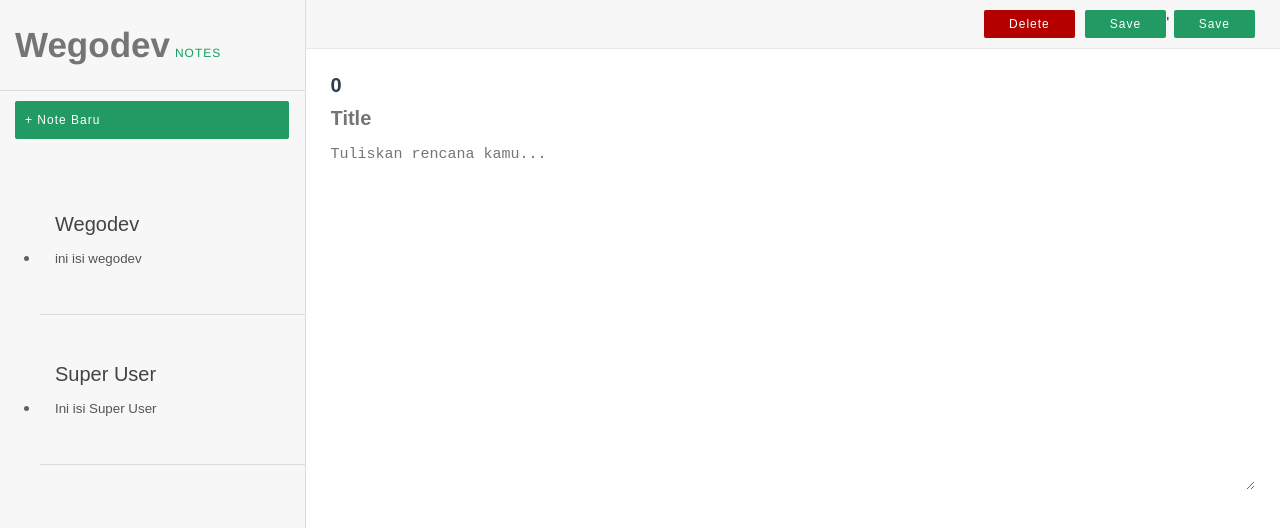
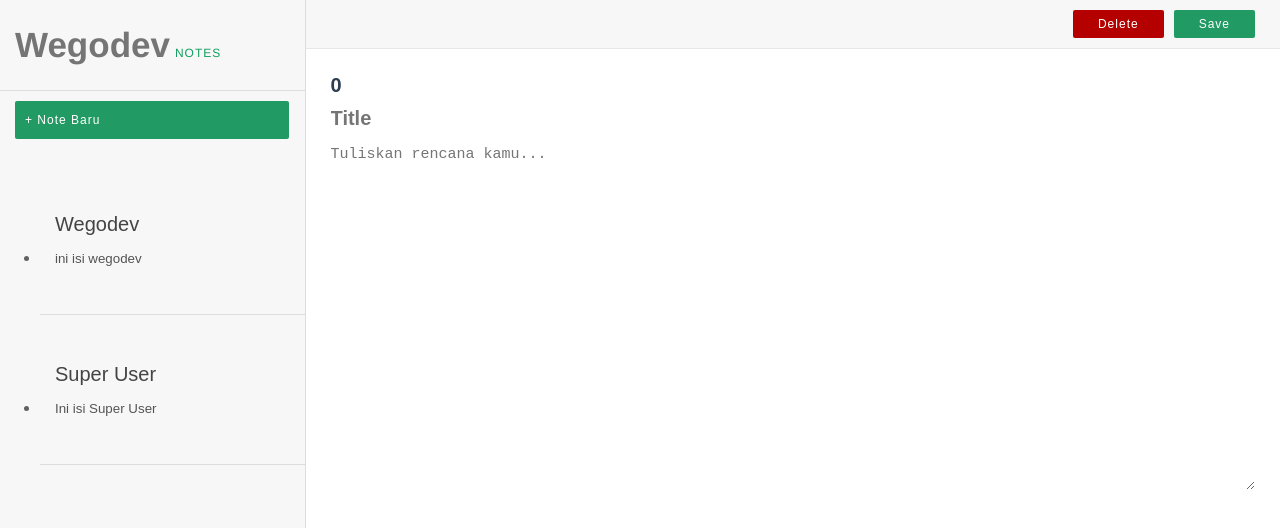
Before and after one commit to afrizzal/remind-notes, a Vue app in the folder resources/: page / in a window 1280 px wide. Shown: the top 528 px of the page. Built offline with nearby package versions, Linux system fonts and the light colour scheme.

Commit message:
Remove Note melalui fromNotes

```diff
--- a/resources/src/components/formNotes.vue
+++ b/resources/src/components/formNotes.vue
@@ -3,7 +3,6 @@
 		<form @submit="submitNote">
 			<div class="menu">
 				<button type="button" @click="submitRemove" class="bg-danger btn btn-delete">Delete</button>
-				<button type="submit" class="bg-success btn">Save</button>'
 				<button type="submit" class="bg-success btn">Save</button>
 			</div>
 
@@ -20,20 +19,7 @@
 
 	export default {
 		name: 'formNotes',
-		props: {
-			propSaveNote : {
-				type: Function
-			},
-			propUpdateNote : {
-				type: Function
-			},
-			propRemoveNote : {
-				type: Function
-			},
-			propDataForm : {
-				type: Object
-			}
-		},
+		props: {},
 		data: function () {
 			return {
 				id: 0,
@@ -44,29 +30,36 @@
 		methods: {
 			submitNote(e){
 				e.preventDefault();
+					let data= {
+						title : this.title,
+						description : this.description,
+					}
+
 				if (this.id === 0){
-				this.propSaveNote(this.title, this.description);
+					this.$root.$emit('emitSaveNote', data);
 			}
 				else{
-				this.propUpdateNote(this.id, this.title, this.description);
+					data.id = this.id;
+					this.$root.$emit('emitUpdateNote', data);
 				}
 			},
 			submitRemove(){
-				this.propRemoveNote(this.id);
+				let data = {id : this.id}
+				this.$root.$emit('emitRemoveNote', data);
 				this.resetInput();
 			},
 			resetInput(){
-				this.id= 0;
-				this.title= '';
-				this.description= '';
+				this.id = 0;
+				this.title = '';
+				this.description = '';
 			}
 		},
-		watch: {
-			propDataForm: function(note){
-				this.id = note.id;
-				this.title = note.title;
-				this.description = note.description;
-			}
+		mounted(){
+			this.$root.$on('emitForm', data => {
+				this.id = data.id;
+				this.title = data.title;
+				this.description = data.description;
+			})
 		}
 	}
 </script>
```
Lines whose indentation alone changed are shown as unchanged.
